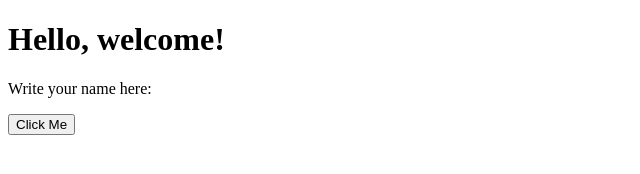
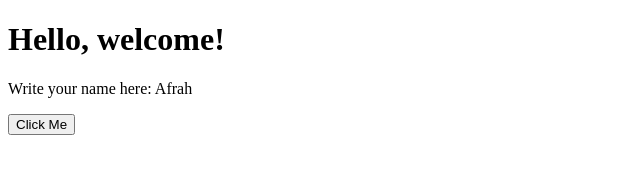
Before and after one commit to afrah87saud-bit/lab, a plain HTML site: page index.html in a window 1280 px wide. Shown: the full height of the page, 0-640 px from the left. Drawn offline with Linux system fonts and the light colour scheme.

Commit message:
Add my name to index.html

```diff
--- a/index.html
+++ b/index.html
@@ -6,7 +6,7 @@
 </head>
 <body>
  <h1>Hello, welcome!</h1>
- <p>Write your name here: </p>
+ <p>Write your name here: Afrah </p>
  <button onclick="alert('Button clicked!')">Click Me</button>
 </body>
 </html>
```
